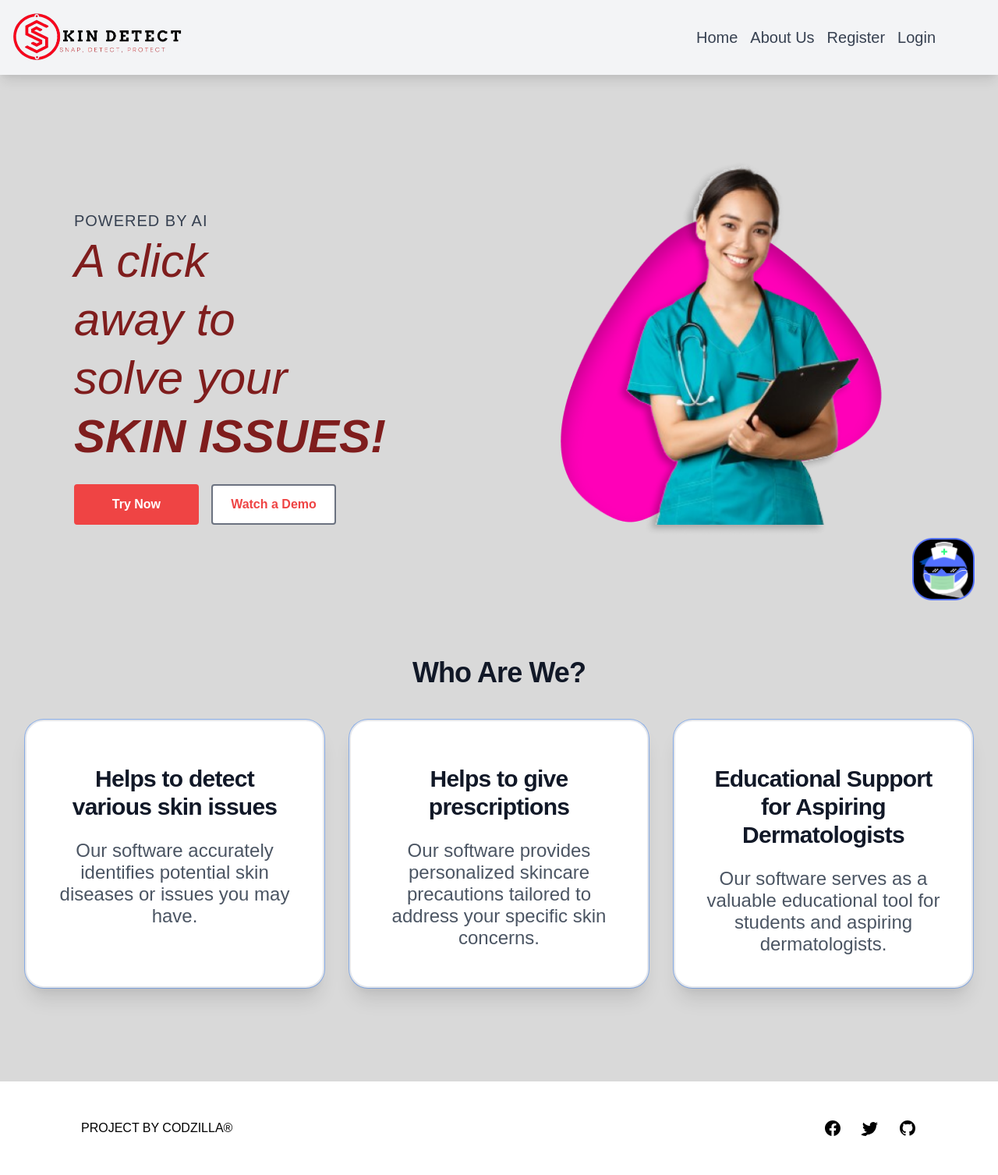
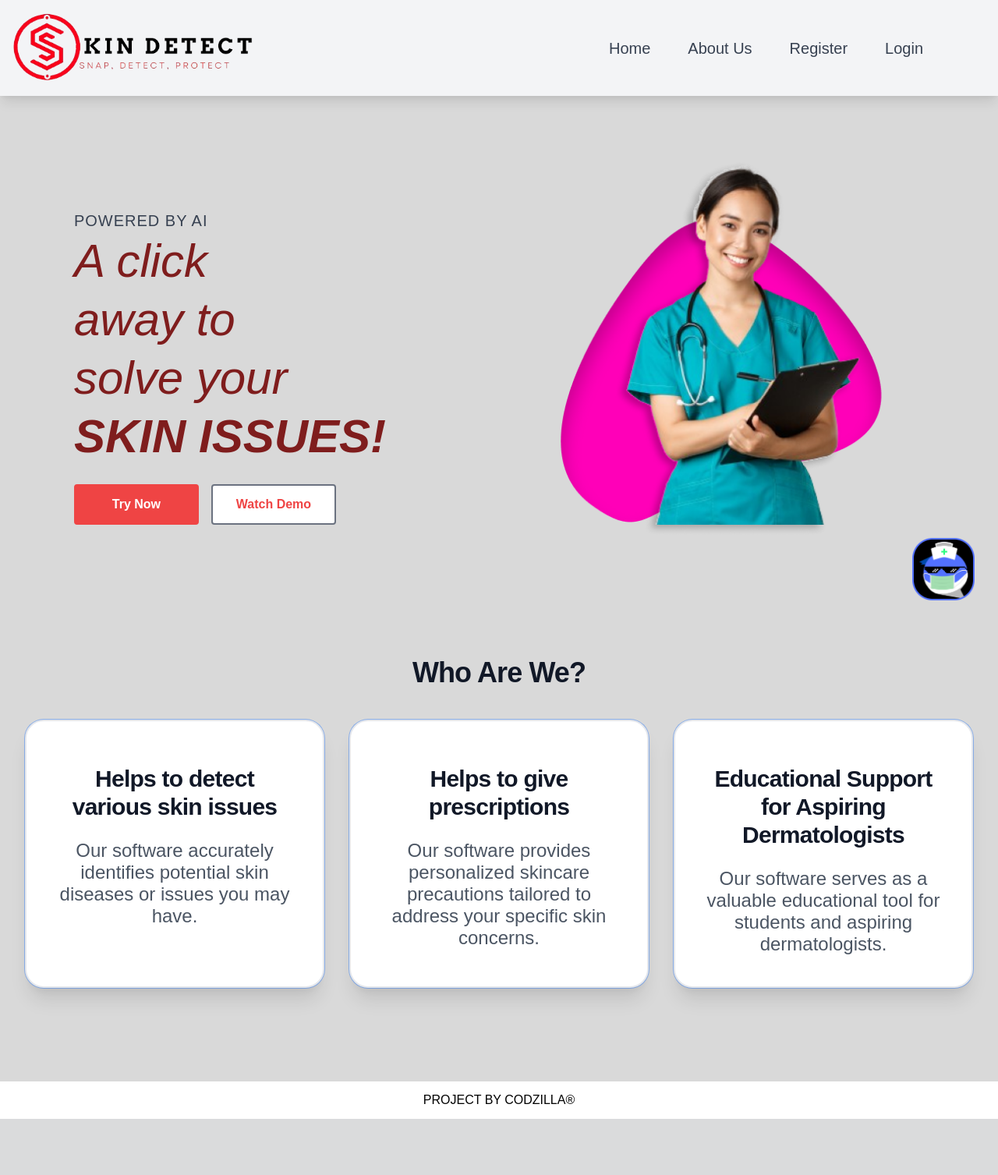
Before and after one commit to ProgrammerAditya36/skindetect, a Django app: page / in a window 1280 px wide. Shown: the whole page at 78% size. After the commit the page ends 1435 px from the top, so only its background shows below. Run offline with Django 5.2, Linux system fonts and the light colour scheme; some web fonts are replaced.

Commit message:
Link Update

```diff
--- a/app/templates/app/about.html
+++ b/app/templates/app/about.html
@@ -28,7 +28,7 @@
                 class="h-70 w-60 object-cover"
             />
             <h2 class="text-xl font-bold mt-5">{{ member.name }}</h2>
-            <p class="text-lg text-center">{{ member.role }}</p>
+            <p class="text-lg text-center">{{ member.descripttion }}</p>
             </div>
         </a>
         {% endfor %}
--- a/app/templates/app/base.html
+++ b/app/templates/app/base.html
@@ -81,37 +81,38 @@
         }
     </style>
 </head>
+
 <body class="flex flex-col min-h-screen">
     <nav class="bg-gray-100 p-4 fixed w-full shadow-lg z-50 pr-20">
-        <div class="container mx-auto flex justify-between gap-6 items-center">
+        <div class="w-full mx-auto flex justify-between md:gap-6 items-center">
             <a href="{% url 'home'  %}" class="text-xl font-bold">
-                <img src="{% static 'images/logo.png' %}" alt="Skin Detect Logo" class="h-16" />
+                <img src="{% static 'images/logo.png' %}" alt="Skin Detect Logo" class="w-full" />
             </a>
             <button class="block md:hidden text-gray-700" id="navbar-toggle">
                 <svg class="w-6 h-6" fill="none" stroke="currentColor" viewBox="0 0 24 24" xmlns="http://www.w3.org/2000/svg">
                     <path stroke-linecap="round" stroke-linejoin="round" stroke-width="2" d="M4 6h16M4 12h16M4 18h16"></path>
                 </svg>
             </button>
-            <div class="hidden md:flex space-x-4" id="navbar-menu">
-                <a href="{% url 'home'  %}" class="text-gray-700 hover:text-gray-900 hover:border-b-2 text-xl hover:border-b-red-500">
+            <div class="hidden md:flex md:space-x-4 absolute md:relative top-full md:-top-full md:justify-end left-0 md:right-0 w-full bg-gray-100" id="navbar-menu">
+                <a href="{% url 'home'  %}" class="block text-gray-700 hover:text-gray-900 text-xl lg:p-4">
                     Home
                 </a>
-                <a href="{% url 'about'  %}" class="text-gray-700 hover:text-gray-900 hover:border-b-2 text-xl hover:border-b-red-500">
+                <a href="{% url 'about'  %}" class="block text-gray-700 hover:text-gray-900 text-xl lg:p-4">
                     About Us
                 </a>
 
                 {% if user.is_authenticated %}
-                    <a href="{% url 'upload'  %}" class="text-gray-700 hover:text-gray-900 hover:border-b-2 text-xl text-xlhover:border-b-red-500">
+                    <a href="{% url 'upload'  %}" class="block text-gray-700 hover:text-gray-900 text-xl lg:p-4">
                         Upload
                     </a>
-                    <a href="{% url 'logout' %}" class="text-gray-700 hover:text-gray-900 hover:border-b-2 text-xl hover:border-b-red-500">
+                    <a href="{% url 'logout' %}" class="block text-gray-700 hover:text-gray-900 text-xl lg:p-4">
                         Logout
                     </a>
                 {% else %}
-                    <a href="{% url 'register' %}" class="text-gray-700 hover:text-gray-900 hover:border-b-2 text-xl hover:border-b-red-500">
+                    <a href="{% url 'register' %}" class="block text-gray-700 hover:text-gray-900 text-xl lg:p-4">
                         Register
                     </a>
-                    <a href="{% url 'login' %}" class="text-gray-700 hover:text-gray-900 hover:border-b-2 text-xl hover:border-b-red-500">
+                    <a href="{% url 'login' %}" class="block text-gray-700 hover:text-gray-900 text-xl lg:p-4">
                         Login
                     </a>
                 {% endif %}
@@ -142,28 +143,9 @@
         </div>
     </main>
 
-    <footer class="bg-white text-black mt-10 px-20 w-full">
-        <div class="mx-auto p-4 sm:px-6 md:flex md:items-center md:justify-between lg:px-6">
-            <div class="mt-8 md:mb-8 flex justify-center space-x-6 md:order-3">
-                <a href="#" class="">
-                    <span class="sr-only">Facebook</span>
-                    <svg class="h-6 w-6" fill="currentColor" viewBox="0 0 24 24" aria-hidden="true">
-                        <path fill-rule="evenodd" d="M22 12c0-5.523-4.477-10-10-10S2 6.477 2 12c0 4.991 3.657 9.128 8.438 9.878v-6.987h-2.54V12h2.54V9.797c0-2.506 1.492-3.89 3.777-3.89 1.094 0 2.238.195 2.238.195v2.46h-1.26c-1.243 0-1.63.771-1.63 1.562V12h2.773l-.443 2.89h-2.33v6.988C18.343 21.128 22 16.991 22 12z" clip-rule="evenodd" />
-                    </svg>
-                </a>
-                <a href="#" class="">
-                    <span class="sr-only">Twitter</span>
-                    <svg class="h-6 w-6" fill="currentColor" viewBox="0 0 24 24" aria-hidden="true">
-                        <path d="M8.29 20.251c7.547 0 11.675-6.253 11.675-11.675 0-.178 0-.355-.012-.53A8.348 8.348 0 0022 5.92a8.19 8.19 0 01-2.357.646 4.118 4.118 0 001.804-2.27 8.224 8.224 0 01-2.605.996 4.107 4.107 0 00-6.993 3.743 11.65 11.65 0 01-8.457-4.287 4.106 4.106 0 001.27 5.477A4.072 4.072 0 012.8 9.713v.052a4.105 4.105 0 003.292 4.022 4.095 4.095 0 01-1.106.148 4.17 4.17 0 01-.773-.071 4.11 4.11 0 003.841 2.854 8.245 8.245 0 01-5.11 1.76A8.31 8.31 0 010 20.057a11.616 11.616 0 006.29 1.84" />
-                    </svg>
-                </a>
-                <a href="#" class="">
-                    <span class="sr-only">GitHub</span>
-                    <svg class="h-6 w-6" fill="currentColor" viewBox="0 0 24 24" aria-hidden="true">
-                        <path fill-rule="evenodd" d="M12 2C6.477 2 2 6.484 2 12.017c0 4.425 2.865 8.18 6.839 9.504.5.092.682-.217.682-.483 0-.237-.008-.868-.013-1.703-2.782.605-3.369-1.343-3.369-1.343-.454-1.158-1.11-1.466-1.11-1.466-.908-.62.069-.608.069-.608 1.003.07 1.531 1.032 1.531 1.032.892 1.53 2.341 1.088 2.91.832.092-.647.35-1.088.636-1.338-2.22-.253-4.555-1.113-4.555-4.951 0-1.093.39-1.988 1.029-2.688-.103-.253-.446-1.272.098-2.65 0 0 .84-.27 2.75 1.026A9.564 9.564 0 0112 6.844c.85.004 1.705.115 2.504.337 1.909-1.296 2.747-1.027 2.747-1.027.546 1.379.202 2.398.1 2.651.64.7 1.028 1.595 1.028 2.688 0 3.848-2.339 4.695-4.566 4.943.359.309.678.92.678 1.855 0 1.338-.012 2.419-.012 2.747 0 .268.18.58.688.482A10.019 10.019 0 0022 12.017C22 6.484 17.522 2 12 2z" clip-rule="evenodd" />
-                    </svg>
-                </a>
-            </div>
+    <footer class="bg-white text-black mt-10 px-20  w-full">
+        <div class="text-center py-3">
+
             <div class="mt-8 md:order-1 md:mt-0">
                 <p class="text-center text-base">
                     PROJECT BY CODZILLA®
@@ -175,7 +157,9 @@
     <!-- Toggle Navbar Menu -->
     <script>
         document.getElementById("navbar-toggle").addEventListener("click", function () {
-            document.getElementById("navbar-menu").classList.toggle("hidden");
+            const navbarMenu = document.getElementById("navbar-menu");
+            navbarMenu.classList.toggle("hidden");
+            navbarMenu.classList.toggle("block");
         });
     </script>
 
@@ -192,12 +176,12 @@
 
             // Toggle chatbot visibility
             chatbotToggle.on('click', function () {
-                chatbot.toggle();
+                chatbot.toggle();  // Smooth toggle visibility
             });
 
             // Close chatbot
             chatbotClose.on('click', function () {
-                chatbot.hide();
+                chatbot.hide();  // Smoothly hide the chatbot
             });
 
             // Handle form submission
--- a/app/templates/app/index.html
+++ b/app/templates/app/index.html
@@ -41,7 +41,7 @@
                     <button
                         class="w-full mt-4 sm:mt-0 sm:ml-4 sm:w-40 px-4 py-3 rounded font-semibold text-md bg-white text-red-500 border-2 border-gray-500"
                     >
-                        Watch a Demo
+                        <a href="https://youtu.be/CikNBH8b1HA" target="_blank">Watch Demo</a>
                     </button>
                 </div>
             </div>
--- a/app/templates/app/result.html
+++ b/app/templates/app/result.html
@@ -11,7 +11,7 @@
       <div class="box">
           <h3 class="text-3xl font-bold">Prediction Result:</h3>
           <img src="{{ img_path }}" alt="Skin condition image" class="w-full max-w-xs mx-auto mb-3" />
-          <p class="text-lg font-semibold"> From this image you might have {{ result }} with a probability {{ probability }}</p>
+          <p class="text-lg font-semibold"> From this image you might have {{ result }}</p>
       </div>
       {% if disease %}
         <div class="box p-6 my-3">
--- a/app/views.py
+++ b/app/views.py
@@ -17,9 +17,10 @@ from db_connection import addUser, store_chat_message, chatCollection
 logger = logging.getLogger(__name__)
 
 # Assuming your FastAPI endpoint for prediction
-url_detect = "http://13.60.190.152:8000/detect"
-url_predict = "http://13.60.190.152:8000//predict"
-url_chat = "http://13.60.190.152:8000//chat"
+main_url = "http://127.0.0.1:5000"
+url_detect = f"{main_url}/detect"
+url_predict = f"{main_url}/predict"
+url_chat = f"{main_url}/chat"
 
 def predict_image(request):
     diseases = [
```
